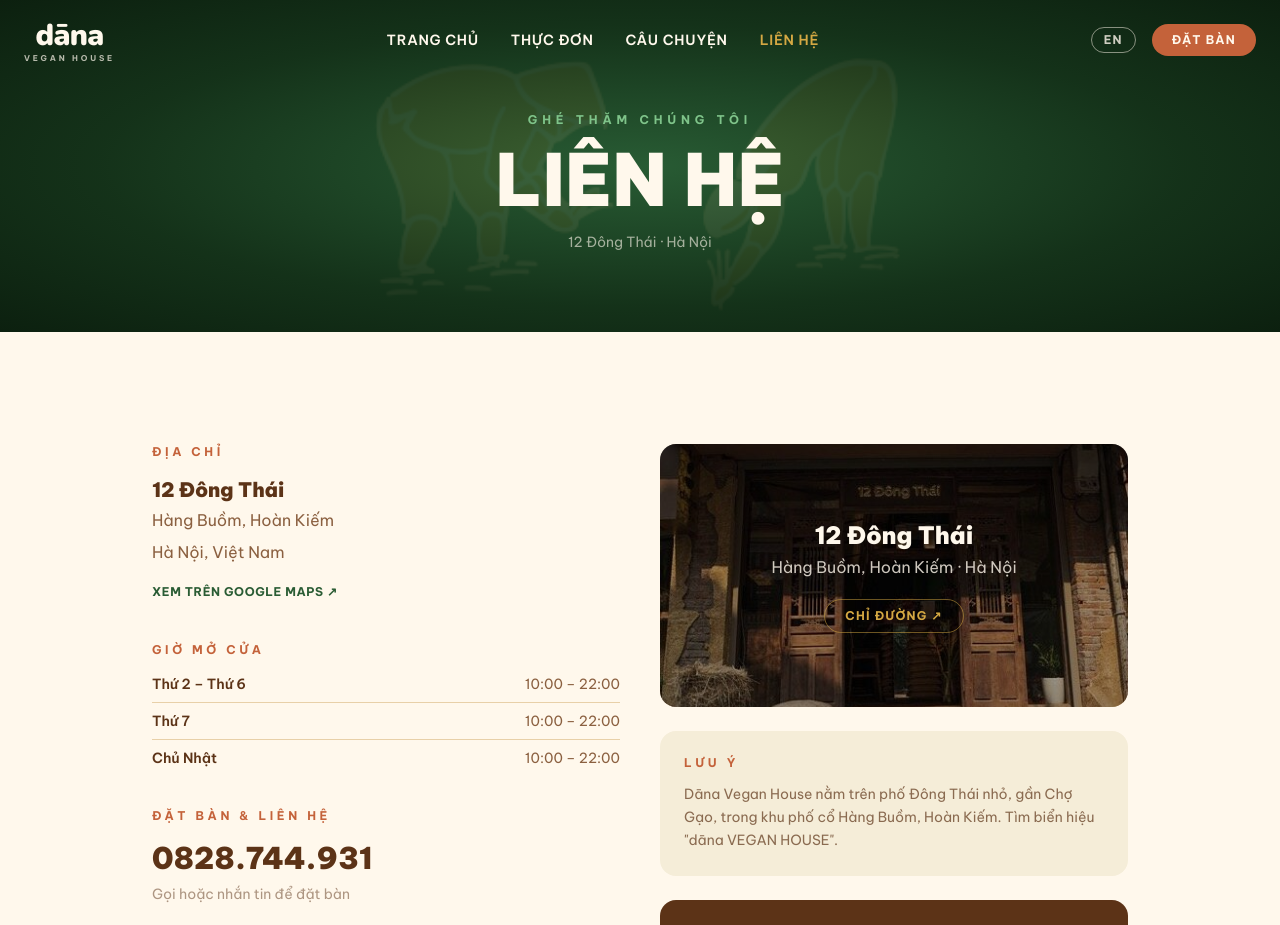
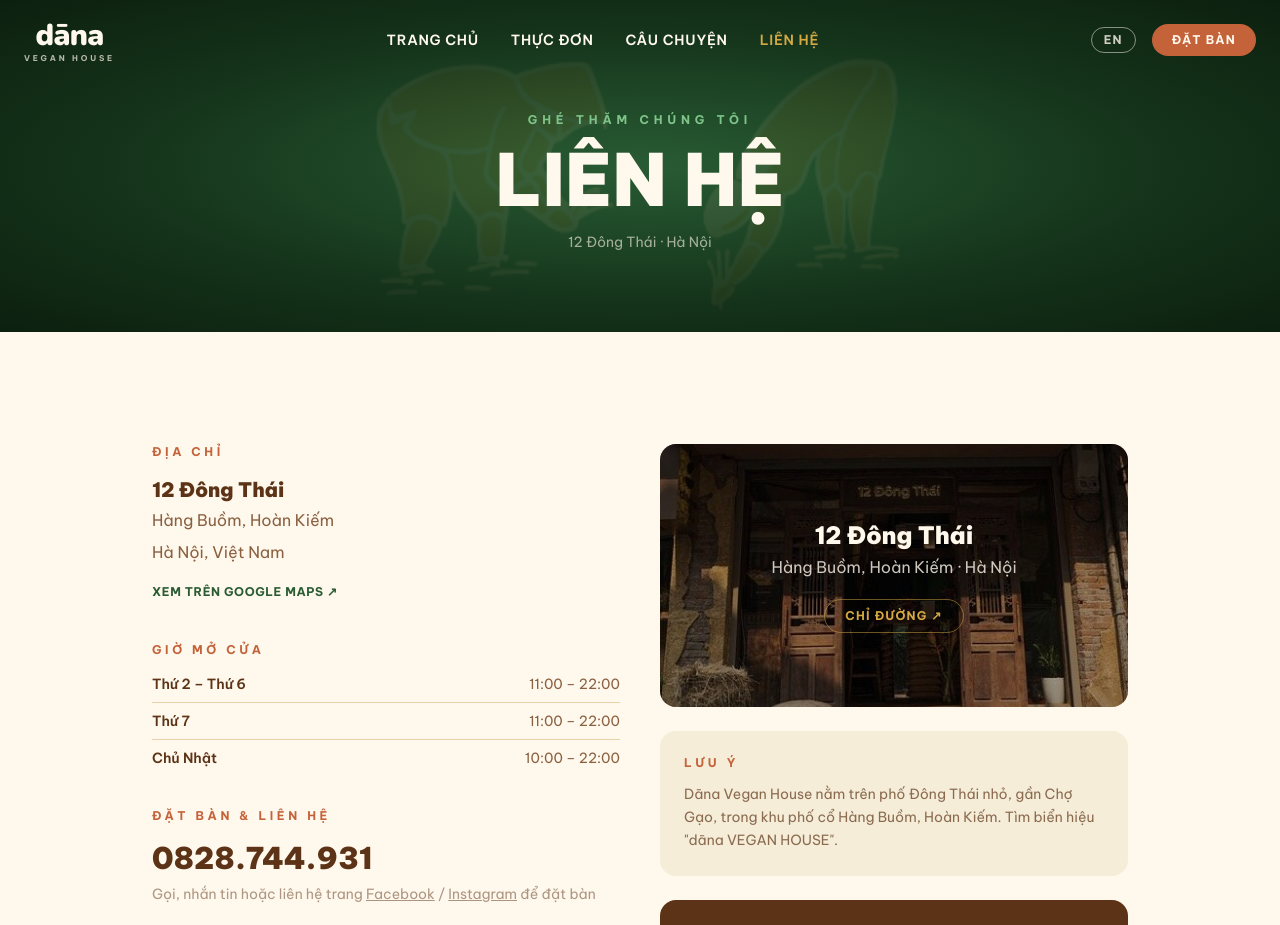
Before and after one commit to duybeobn1/DanaVeganHouse, a React (Vite) app: page /contact in a window 1280 px wide. Shown: the top 925 px of the page. Built offline with nearby package versions, Linux system fonts and the light colour scheme.

Commit message:
Update minor text

```diff
--- a/src/components/Footer.tsx
+++ b/src/components/Footer.tsx
@@ -49,11 +49,11 @@
             )}
           </p>
           <div className="mt-6 flex gap-4">
-            <a href="https://facebook.com" target="_blank" rel="noreferrer"
+            <a href="https://www.facebook.com/danaveganhouse" target="_blank" rel="noreferrer"
               className="w-9 h-9 rounded-full border border-cream/20 flex items-center justify-center text-cream/50 hover:border-cream/60 hover:text-cream transition-colors text-sm font-bold">
               f
             </a>
-            <a href="https://instagram.com" target="_blank" rel="noreferrer"
+            <a href="https://www.instagram.com/danaveganhouse/" target="_blank" rel="noreferrer"
               className="w-9 h-9 rounded-full border border-cream/20 flex items-center justify-center text-cream/50 hover:border-cream/60 hover:text-cream transition-colors text-xs font-bold">
               IG
             </a>
@@ -79,7 +79,7 @@
               {t('Giờ hoạt động', 'Opening Hours')}
             </p>
             <p>{t('Thứ 2 – Chủ Nhật', 'Mon – Sun')}</p>
-            <p>10:00 – 22:00</p>
+            <p>11:00 – 22:00</p>
           </div>
           <a href="tel:0828744931"
             className="inline-block mt-4 text-sm font-bold text-gold hover:text-gold-light transition-colors">
--- a/src/pages/Contact.tsx
+++ b/src/pages/Contact.tsx
@@ -2,7 +2,7 @@
 import { Link } from 'react-router-dom'
 
 export default function Contact() {
-  const { t } = useLanguage()
+  const { t, lang } = useLanguage()
 
   return (
     <main>
@@ -72,13 +72,13 @@
                   <span className="font-semibold text-earth">
                     {t('Thứ 2 – Thứ 6', 'Mon – Fri')}
                   </span>
-                  <span>10:00 – 22:00</span>
+                  <span>11:00 – 22:00</span>
                 </div>
                 <div className="flex justify-between border-b border-rice-dark pb-2">
                   <span className="font-semibold text-earth">
                     {t('Thứ 7', 'Saturday')}
                   </span>
-                  <span>10:00 – 22:00</span>
+                  <span>11:00 – 22:00</span>
                 </div>
                 <div className="flex justify-between">
                   <span className="font-semibold text-earth">
@@ -101,7 +101,51 @@
                 0828.744.931
               </a>
               <p className="text-earth/50 text-sm mt-2">
-                {t('Gọi hoặc nhắn tin để đặt bàn', 'Call or text to reserve a table')}
+                {lang === 'vi' ? (
+                  <>
+                    Gọi, nhắn tin hoặc liên hệ trang{' '}
+                    <a
+                      href="https://www.facebook.com/danaveganhouse"
+                      target="_blank"
+                      rel="noreferrer"
+                      className="underline hover:text-earth transition-colors"
+                    >
+                      Facebook
+                    </a>
+                    {' / '}
+                    <a
+                      href="https://www.instagram.com/danaveganhouse/"
+                      target="_blank"
+                      rel="noreferrer"
+                      className="underline hover:text-earth transition-colors"
+                    >
+                      Instagram
+                    </a>{' '}
+                    để đặt bàn
+                  </>
+                ) : (
+                  <>
+                    Call, text, or contact us via our{' '}
+                    <a
+                      href="https://www.facebook.com/danaveganhouse"
+                      target="_blank"
+                      rel="noreferrer"
+                      className="underline hover:text-earth transition-colors"
+                    >
+                      Facebook
+                    </a>
+                    {' / '}
+                    <a
+                      href="https://www.instagram.com/danaveganhouse/"
+                      target="_blank"
+                      rel="noreferrer"
+                      className="underline hover:text-earth transition-colors"
+                    >
+                      Instagram
+                    </a>{' '}
+                    page to reserve a table
+                  </>
+                )}
               </p>
             </div>
 
@@ -112,10 +156,10 @@
               </p>
               <div className="flex flex-wrap gap-3">
                 {[
-                  { label: 'Facebook', href: 'https://facebook.com' },
-                  { label: 'Instagram', href: 'https://instagram.com' },
-                  { label: 'TripAdvisor', href: '#' },
-                  { label: 'HappyCow', href: '#' },
+                  { label: 'Facebook', href: 'https://www.facebook.com/danaveganhouse' },
+                  { label: 'Instagram', href: 'https://www.instagram.com/danaveganhouse/' },
+                  { label: 'TripAdvisor', href: 'https://www.tripadvisor.com.vn/Restaurant_Review-g293924-d27522960-Reviews-Dana_Vegan_House_Nha_Chay_Dana-Hanoi.html' },
+                  { label: 'HappyCow', href: 'https://www.happycow.net/reviews/dana-vegan-house-hanoi-401582' },
                   { label: 'Google Maps', href: 'https://www.google.com/maps/place/Dana+Vegan+House+-+Nh%C3%A0+Chay+Dana/@21.0362865,105.850389,17z/data=!4m6!3m5!1s0x3135ab16938eb5e7:0x5d8527ec7fb235f4!8m2!3d21.0362884!4d105.8529741!16s%2Fg%2F11l6s__8_5?entry=ttu&g_ep=EgoyMDI2MDIyMi4wIKXMDSoASAFQAw%3D%3D' },
                 ].map(({ label, href }) => (
                   <a
@@ -184,11 +228,11 @@
                 )}
               </p>
               <div className="flex gap-2">
-                <a href="https://instagram.com" target="_blank" rel="noreferrer"
+                <a href="https://www.instagram.com/danaveganhouse/" target="_blank" rel="noreferrer"
                   className="text-xs font-bold tracking-wider uppercase text-gold border border-gold/30 px-4 py-2 rounded-full hover:bg-gold hover:text-earth transition-colors">
                   Instagram
                 </a>
-                <a href="https://facebook.com" target="_blank" rel="noreferrer"
+                <a href="https://www.facebook.com/danaveganhouse" target="_blank" rel="noreferrer"
                   className="text-xs font-bold tracking-wider uppercase text-gold border border-gold/30 px-4 py-2 rounded-full hover:bg-gold hover:text-earth transition-colors">
                   Facebook
                 </a>
--- a/src/pages/Home.tsx
+++ b/src/pages/Home.tsx
@@ -532,7 +532,7 @@
                 <span className="text-forest-light text-lg mt-0.5">🕙</span>
                 <div>
                   <p className="text-cream font-semibold">{t('Giờ Mở Cửa', 'Opening Hours')}</p>
-                  <p>{t('Thứ 2 – Chủ Nhật · 10:00 – 22:00', 'Mon – Sun · 10:00 – 22:00')}</p>
+                  <p>{t('Thứ 2 – Chủ Nhật · 11:00 – 22:00', 'Mon – Sun · 11:00 – 22:00')}</p>
                 </div>
               </div>
               <div className="flex gap-4">
```
